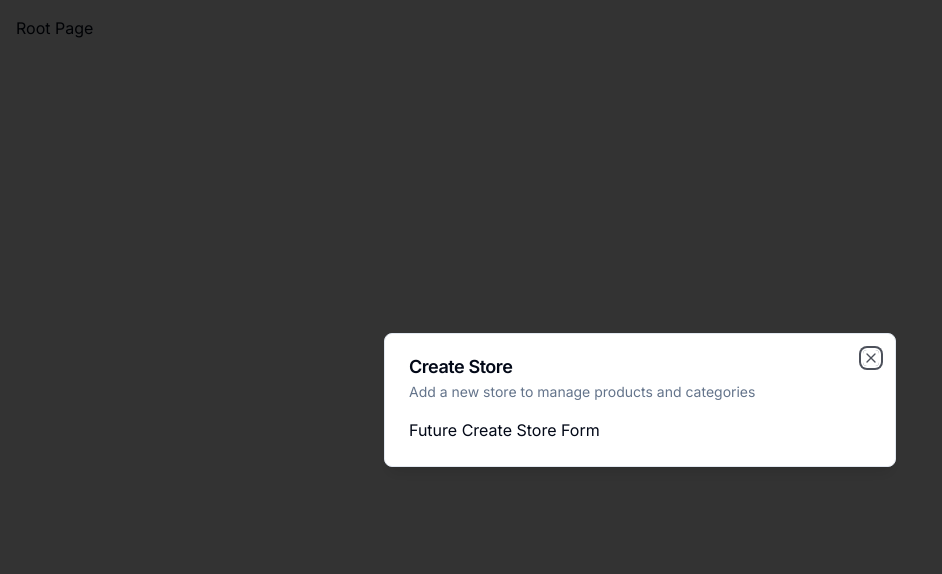
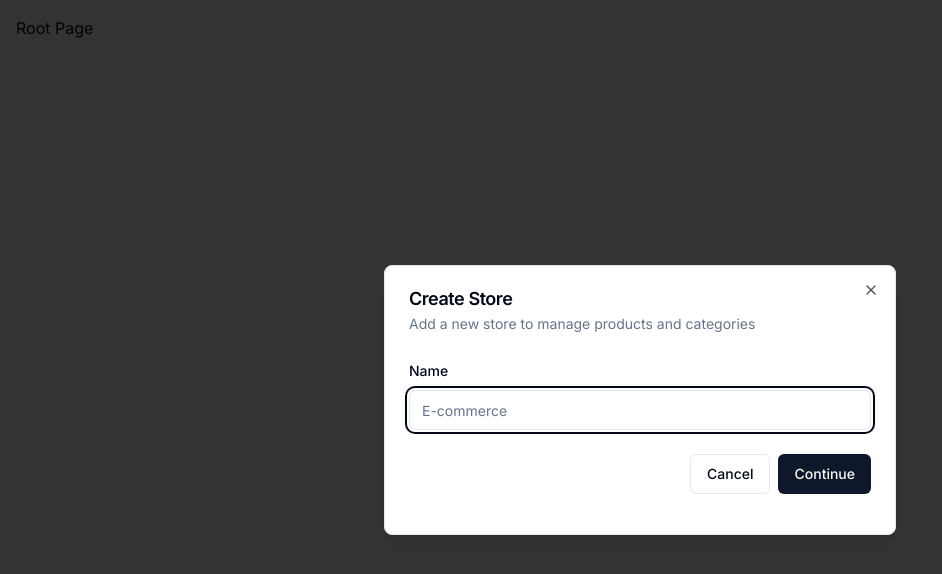
Before and after one commit to Meekaylah/store, a Next.js app in the folder ecommerce-admin/: page / in a window 1280 px wide. Shown: the top 574 px of the page, without its empty margins (0-942 px from the left). Built offline with nearby package versions, Linux system fonts and the light colour scheme.

Commit message:
made a form component that we can easily validate with zod

```diff
--- a/ecommerce-admin/components/modals/store-modal.tsx
+++ b/ecommerce-admin/components/modals/store-modal.tsx
@@ -1,11 +1,21 @@
 "use client"
 
-import {z} from "zod"
+import { z } from "zod"
 import { useForm } from "react-hook-form";
 import { zodResolver } from "@hookform/resolvers/zod";
 
 import { useStoreModal } from "@/hooks/use-store-modal";
 import { Modal } from "@/components/ui/modal"
+import {
+    Form,
+    FormControl,
+    FormField,
+    FormItem,
+    FormLabel,
+    FormMessage
+} from "@/components/ui/form"
+import { Input } from "@/components/ui/input";
+import { Button } from "@/components/ui/button";
 
 const formSchema = z.object({
     name: z.string().min(1),
@@ -22,6 +32,11 @@
         },
     })
 
+    const onSubmit = async (values: z.infer<typeof formSchema>) => {
+        console.log(values)
+        //TODO: Create Store
+    }
+
     return (
         <Modal
             title="Create Store"
@@ -29,7 +44,33 @@
             isOpen={storeModal.isOpen}
             onClose={storeModal.onClose}
         >
-        Future Create Store Form
+        <div className="space-y-4 py-2 pb-4">
+            <Form {...form}>
+                <form onSubmit={form.handleSubmit(onSubmit)}>
+                    <FormField
+                        control={form.control}
+                        name="name"
+                        render={({ field }) => (
+                        <FormItem>
+                            <FormLabel>Name</FormLabel>
+                            <FormControl>
+                                <Input placeholder="E-commerce"{...field} />
+                            </FormControl>
+                            <FormMessage />
+                        </FormItem>
+                        )}
+                    />
+                    <div className="pt-6 space-x-2 flex items-center justify-end w-full">
+                        <Button
+                        variant={"outline"}
+                        onClick={storeModal.onClose}>
+                            Cancel
+                        </Button>
+                        <Button type="submit">Continue</Button>
+                    </div>
+                </form>
+            </Form>
+        </div>
         </Modal>
     )
 }
```
